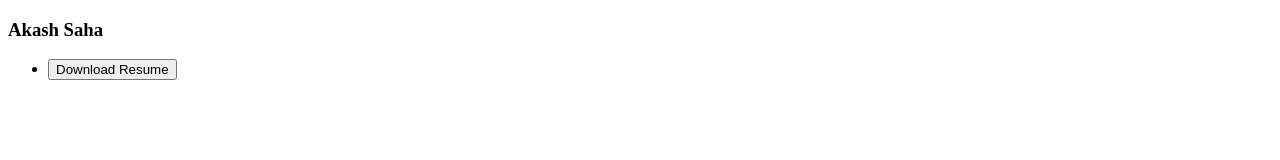
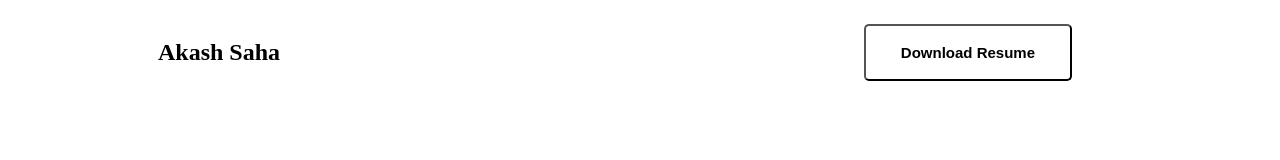
Before and after one commit to AkashSaha01/Skill_Target, a plain HTML site: page index.html in a window 1280 px wide. Drawn offline with Linux system fonts and the light colour scheme; a web font is replaced by a local one.

Commit message:
nav updated

```diff
--- a/index.html
+++ b/index.html
@@ -15,7 +15,7 @@
   <body>
     <header>
       <nav>
-        <h3 class="nav-title">Akash Saha</h3>
+        <h2 class="nav-title">Akash Saha</h2>
         <ul>
           <li>
             <a href=""><button class="btn-primary">Download Resume</button></a>
--- a/styles/skill.css
+++ b/styles/skill.css
@@ -3,3 +3,33 @@
   font-optical-sizing: auto;
   font-style: normal;
 }
+
+.btn-primary {
+  background-color: #ffffff;
+  font-weight: bold;
+  font-size: 15px;
+  color: rgb(0, 0, 0);
+
+  padding: 18px 35px;
+  border-radius: 5px;
+}
+nav {
+  display: flex;
+  align-items: center;
+  justify-content: space-between;
+  margin: 0 150px;
+}
+nav ul {
+  display: flex;
+  align-items: center;
+}
+
+nav ul li {
+  list-style: none;
+  margin-right: 50px;
+}
+
+nav li a {
+  text-decoration: none;
+  font-size: 20px;
+}
```
